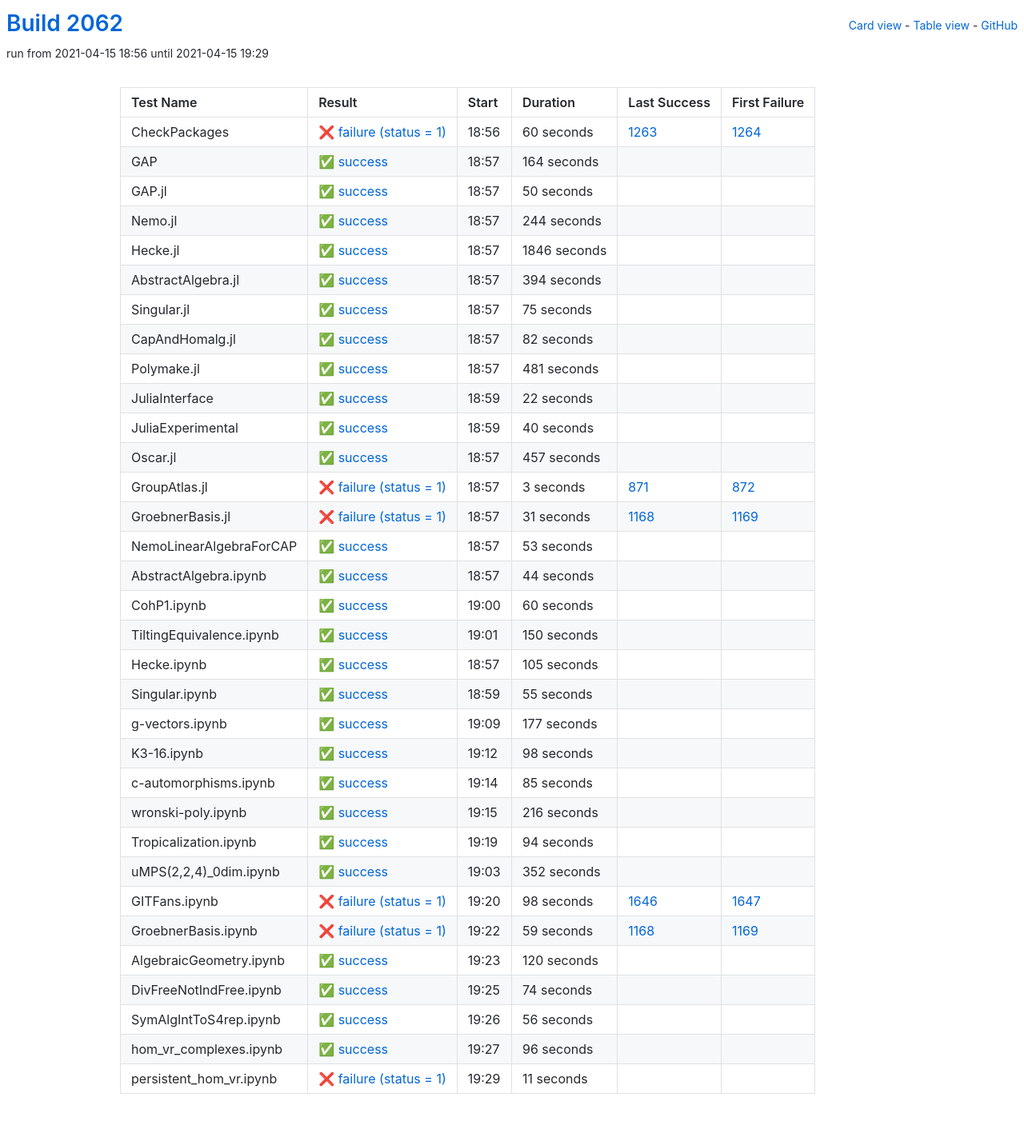
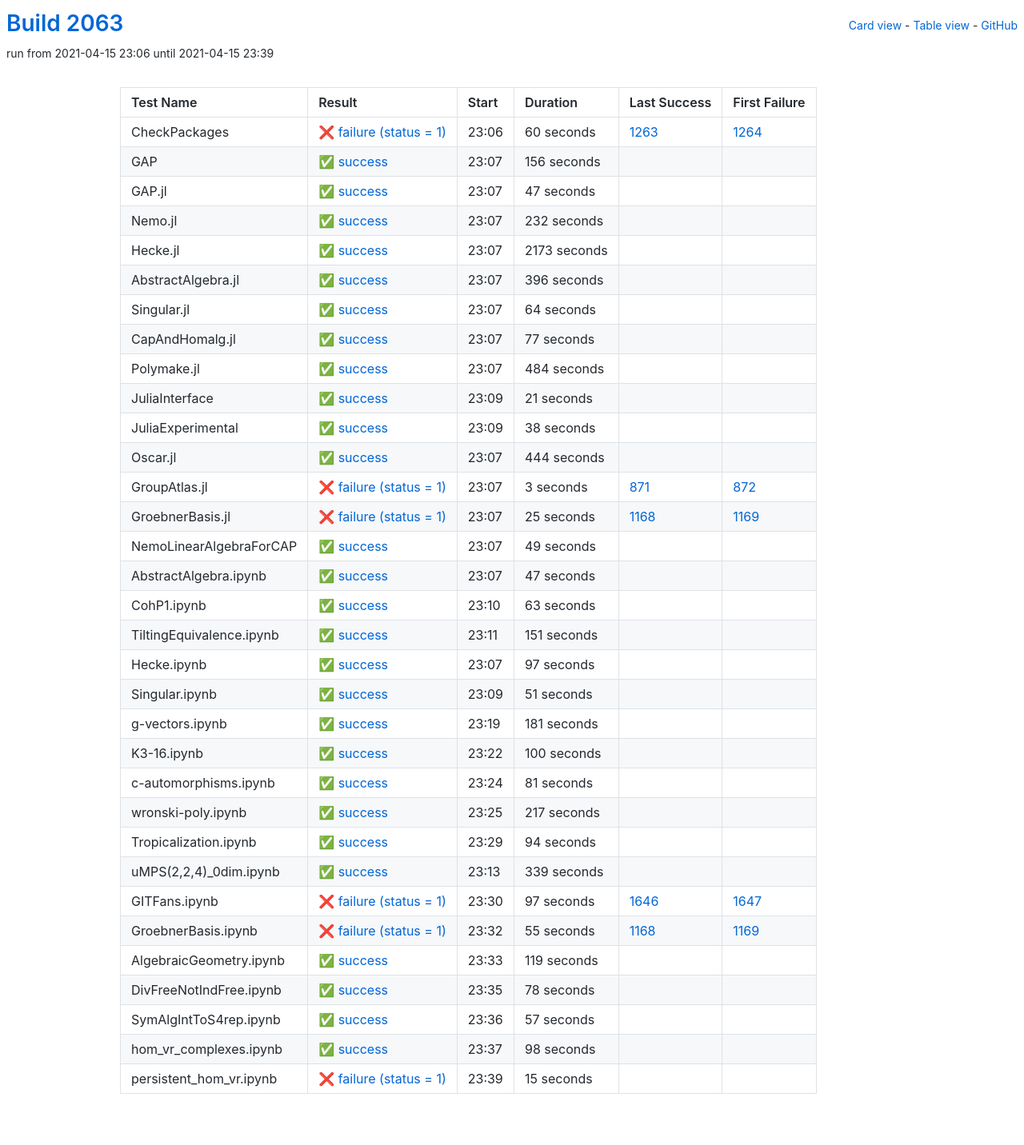
Before and after one commit to oscar-system/oscar-ci-status-stable, a Jekyll site: the page built from table.html, in a window 1280 px wide. Shown: the whole page at 80% size. Built offline with Jekyll 4.4.1, drawn with Linux system fonts in a browser that asks for light colours.

Commit message:
Build #2063

```diff
--- a/_data/ci.yml
+++ b/_data/ci.yml
@@ -1,6 +1,6 @@
 ---
-build: 2062
-build_url: https://oscarci.mathematik.uni-kl.de/job/oscar-stable/2062/
+build: 2063
+build_url: https://oscarci.mathematik.uni-kl.de/job/oscar-stable/2063/
 job: oscar-stable
 organization: oscar-system
 repo: oscar-ci-status-stable
@@ -8,8 +8,8 @@ repourl: https://github.com/oscar-system/oscar-ci-status-stable
 tests:
 - name: CheckPackages
   id: checkpackages
-  log: https://oscarci.mathematik.uni-kl.de/job/oscar-stable/2062/artifact/logs/build-2062/CheckPackages.log
-  start: 2021-04-15 18:56
+  log: https://oscarci.mathematik.uni-kl.de/job/oscar-stable/2063/artifact/logs/build-2063/CheckPackages.log
+  start: 2021-04-15 23:06
   success: false
   exitcode: 1
   status: failure
@@ -20,140 +20,140 @@ tests:
   first_failure_url: https://oscarci.mathematik.uni-kl.de/job/oscar-stable/1264/
 - name: GAP
   id: gap
-  log: https://oscarci.mathematik.uni-kl.de/job/oscar-stable/2062/artifact/logs/build-2062/GAP.log
-  start: 2021-04-15 18:57
+  log: https://oscarci.mathematik.uni-kl.de/job/oscar-stable/2063/artifact/logs/build-2063/GAP.log
+  start: 2021-04-15 23:07
   success: true
   exitcode: 0
   status: success
-  duration: 164
+  duration: 156
   last_success: false
   last_success_url:
   first_failure: false
   first_failure_url:
 - name: GAP.jl
   id: gap-jl
-  log: https://oscarci.mathematik.uni-kl.de/job/oscar-stable/2062/artifact/logs/build-2062/GAP.jl.log
-  start: 2021-04-15 18:57
+  log: https://oscarci.mathematik.uni-kl.de/job/oscar-stable/2063/artifact/logs/build-2063/GAP.jl.log
+  start: 2021-04-15 23:07
   success: true
   exitcode: 0
   status: success
-  duration: 50
+  duration: 47
   last_success: false
   last_success_url:
   first_failure: false
   first_failure_url:
 - name: Nemo.jl
   id: nemo-jl
-  log: https://oscarci.mathematik.uni-kl.de/job/oscar-stable/2062/artifact/logs/build-2062/Nemo.jl.log
-  start: 2021-04-15 18:57
+  log: https://oscarci.mathematik.uni-kl.de/job/oscar-stable/2063/artifact/logs/build-2063/Nemo.jl.log
+  start: 2021-04-15 23:07
   success: true
   exitcode: 0
   status: success
-  duration: 244
+  duration: 232
   last_success: false
   last_success_url:
   first_failure: false
   first_failure_url:
 - name: Hecke.jl
   id: hecke-jl
-  log: https://oscarci.mathematik.uni-kl.de/job/oscar-stable/2062/artifact/logs/build-2062/Hecke.jl.log
-  start: 2021-04-15 18:57
+  log: https://oscarci.mathematik.uni-kl.de/job/oscar-stable/2063/artifact/logs/build-2063/Hecke.jl.log
+  start: 2021-04-15 23:07
   success: true
   exitcode: 0
   status: success
-  duration: 1846
+  duration: 2173
   last_success: false
   last_success_url:
   first_failure: false
   first_failure_url:
 - name: AbstractAlgebra.jl
   id: abstractalgebra-jl
-  log: https://oscarci.mathematik.uni-kl.de/job/oscar-stable/2062/artifact/logs/build-2062/AbstractAlgebra.jl.log
-  start: 2021-04-15 18:57
+  log: https://oscarci.mathematik.uni-kl.de/job/oscar-stable/2063/artifact/logs/build-2063/AbstractAlgebra.jl.log
+  start: 2021-04-15 23:07
   success: true
   exitcode: 0
   status: success
-  duration: 394
+  duration: 396
   last_success: false
   last_success_url:
   first_failure: false
   first_failure_url:
 - name: Singular.jl
   id: singular-jl
-  log: https://oscarci.mathematik.uni-kl.de/job/oscar-stable/2062/artifact/logs/build-2062/Singular.jl.log
-  start: 2021-04-15 18:57
+  log: https://oscarci.mathematik.uni-kl.de/job/oscar-stable/2063/artifact/logs/build-2063/Singular.jl.log
+  start: 2021-04-15 23:07
   success: true
   exitcode: 0
   status: success
-  duration: 75
+  duration: 64
   last_success: false
   last_success_url:
   first_failure: false
   first_failure_url:
 - name: CapAndHomalg.jl
   id: capandhomalg-jl
-  log: https://oscarci.mathematik.uni-kl.de/job/oscar-stable/2062/artifact/logs/build-2062/CapAndHomalg.jl.log
-  start: 2021-04-15 18:57
+  log: https://oscarci.mathematik.uni-kl.de/job/oscar-stable/2063/artifact/logs/build-2063/CapAndHomalg.jl.log
+  start: 2021-04-15 23:07
   success: true
   exitcode: 0
   status: success
-  duration: 82
+  duration: 77
   last_success: false
   last_success_url:
   first_failure: false
   first_failure_url:
 - name: Polymake.jl
   id: polymake-jl
-  log: https://oscarci.mathematik.uni-kl.de/job/oscar-stable/2062/artifact/logs/build-2062/Polymake.jl.log
-  start: 2021-04-15 18:57
+  log: https://oscarci.mathematik.uni-kl.de/job/oscar-stable/2063/artifact/logs/build-2063/Polymake.jl.log
+  start: 2021-04-15 23:07
   success: true
   exitcode: 0
   status: success
-  duration: 481
+  duration: 484
   last_success: false
   last_success_url:
   first_failure: false
   first_failure_url:
 - name: JuliaInterface
   id: juliainterface
-  log: https://oscarci.mathematik.uni-kl.de/job/oscar-stable/2062/artifact/logs/build-2062/JuliaInterface.log
-  start: 2021-04-15 18:59
+  log: https://oscarci.mathematik.uni-kl.de/job/oscar-stable/2063/artifact/logs/build-2063/JuliaInterface.log
+  start: 2021-04-15 23:09
   success: true
   exitcode: 0
   status: success
-  duration: 22
+  duration: 21
   last_success: false
   last_success_url:
   first_failure: false
   first_failure_url:
 - name: JuliaExperimental
   id: juliaexperimental
-  log: https://oscarci.mathematik.uni-kl.de/job/oscar-stable/2062/artifact/logs/build-2062/JuliaExperimental.log
-  start: 2021-04-15 18:59
+  log: https://oscarci.mathematik.uni-kl.de/job/oscar-stable/2063/artifact/logs/build-2063/JuliaExperimental.log
+  start: 2021-04-15 23:09
   success: true
   exitcode: 0
   status: success
-  duration: 40
+  duration: 38
   last_success: false
   last_success_url:
   first_failure: false
   first_failure_url:
 - name: Oscar.jl
   id: oscar-jl
-  log: https://oscarci.mathematik.uni-kl.de/job/oscar-stable/2062/artifact/logs/build-2062/Oscar.jl.log
-  start: 2021-04-15 18:57
+  log: https://oscarci.mathematik.uni-kl.de/job/oscar-stable/2063/artifact/logs/build-2063/Oscar.jl.log
+  start: 2021-04-15 23:07
   success: true
   exitcode: 0
   status: success
-  duration: 457
+  duration: 444
   last_success: false
   last_success_url:
   first_failure: false
   first_failure_url:
 - name: GroupAtlas.jl
   id: groupatlas-jl
-  log: https://oscarci.mathematik.uni-kl.de/job/oscar-stable/2062/artifact/logs/build-2062/GroupAtlas.jl.log
-  start: 2021-04-15 18:57
+  log: https://oscarci.mathematik.uni-kl.de/job/oscar-stable/2063/artifact/logs/build-2063/GroupAtlas.jl.log
+  start: 2021-04-15 23:07
   success: false
   exitcode: 1
   status: failure
@@ -164,140 +164,140 @@ tests:
   first_failure_url: https://oscarci.mathematik.uni-kl.de/job/oscar-stable/872/
 - name: GroebnerBasis.jl
   id: groebnerbasis-jl
-  log: https://oscarci.mathematik.uni-kl.de/job/oscar-stable/2062/artifact/logs/build-2062/GroebnerBasis.jl.log
-  start: 2021-04-15 18:57
+  log: https://oscarci.mathematik.uni-kl.de/job/oscar-stable/2063/artifact/logs/build-2063/GroebnerBasis.jl.log
+  start: 2021-04-15 23:07
   success: false
   exitcode: 1
   status: failure
-  duration: 31
+  duration: 25
   last_success: 1168
   last_success_url: https://oscarci.mathematik.uni-kl.de/job/oscar-stable/1168/
   first_failure: 1169
   first_failure_url: https://oscarci.mathematik.uni-kl.de/job/oscar-stable/1169/
 - name: NemoLinearAlgebraForCAP
   id: nemolinearalgebraforcap
-  log: https://oscarci.mathematik.uni-kl.de/job/oscar-stable/2062/artifact/logs/build-2062/NemoLinearAlgebraForCAP.log
-  start: 2021-04-15 18:57
+  log: https://oscarci.mathematik.uni-kl.de/job/oscar-stable/2063/artifact/logs/build-2063/NemoLinearAlgebraForCAP.log
+  start: 2021-04-15 23:07
   success: true
   exitcode: 0
   status: success
-  duration: 53
+  duration: 49
   last_success: false
   last_success_url:
   first_failure: false
   first_failure_url:
 - name: AbstractAlgebra.ipynb
   id: abstractalgebra-ipynb
-  log: https://oscarci.mathematik.uni-kl.de/job/oscar-stable/2062/artifact/logs/build-2062/AbstractAlgebra.ipynb.log
-  start: 2021-04-15 18:57
+  log: https://oscarci.mathematik.uni-kl.de/job/oscar-stable/2063/artifact/logs/build-2063/AbstractAlgebra.ipynb.log
+  start: 2021-04-15 23:07
   success: true
   exitcode: 0
   status: success
-  duration: 44
+  duration: 47
   last_success: false
   last_success_url:
   first_failure: false
   first_failure_url:
 - name: CohP1.ipynb
   id: cohp1-ipynb
-  log: https://oscarci.mathematik.uni-kl.de/job/oscar-stable/2062/artifact/logs/build-2062/CohP1.ipynb.log
-  start: 2021-04-15 19:00
+  log: https://oscarci.mathematik.uni-kl.de/job/oscar-stable/2063/artifact/logs/build-2063/CohP1.ipynb.log
+  start: 2021-04-15 23:10
   success: true
   exitcode: 0
   status: success
-  duration: 60
+  duration: 63
   last_success: false
   last_success_url:
   first_failure: false
   first_failure_url:
 - name: TiltingEquivalence.ipynb
   id: tiltingequivalence-ipynb
-  log: https://oscarci.mathematik.uni-kl.de/job/oscar-stable/2062/artifact/logs/build-2062/TiltingEquivalence.ipynb.log
-  start: 2021-04-15 19:01
+  log: https://oscarci.mathematik.uni-kl.de/job/oscar-stable/2063/artifact/logs/build-2063/TiltingEquivalence.ipynb.log
+  start: 2021-04-15 23:11
   success: true
   exitcode: 0
   status: success
-  duration: 150
+  duration: 151
   last_success: false
   last_success_url:
   first_failure: false
   first_failure_url:
 - name: Hecke.ipynb
   id: hecke-ipynb
-  log: https://oscarci.mathematik.uni-kl.de/job/oscar-stable/2062/artifact/logs/build-2062/Hecke.ipynb.log
-  start: 2021-04-15 18:57
+  log: https://oscarci.mathematik.uni-kl.de/job/oscar-stable/2063/artifact/logs/build-2063/Hecke.ipynb.log
+  start: 2021-04-15 23:07
   success: true
   exitcode: 0
   status: success
-  duration: 105
+  duration: 97
   last_success: false
   last_success_url:
   first_failure: false
   first_failure_url:
 - name: Singular.ipynb
   id: singular-ipynb
-  log: https://oscarci.mathematik.uni-kl.de/job/oscar-stable/2062/artifact/logs/build-2062/Singular.ipynb.log
-  start: 2021-04-15 18:59
+  log: https://oscarci.mathematik.uni-kl.de/job/oscar-stable/2063/artifact/logs/build-2063/Singular.ipynb.log
+  start: 2021-04-15 23:09
   success: true
   exitcode: 0
   status: success
-  duration: 55
+  duration: 51
   last_success: false
   last_success_url:
   first_failure: false
   first_failure_url:
 - name: g-vectors.ipynb
   id: g-vectors-ipynb
-  log: https://oscarci.mathematik.uni-kl.de/job/oscar-stable/2062/artifact/logs/build-2062/g-vectors.ipynb.log
-  start: 2021-04-15 19:09
+  log: https://oscarci.mathematik.uni-kl.de/job/oscar-stable/2063/artifact/logs/build-2063/g-vectors.ipynb.log
+  start: 2021-04-15 23:19
   success: true
   exitcode: 0
   status: success
-  duration: 177
+  duration: 181
   last_success: false
   last_success_url:
   first_failure: false
   first_failure_url:
 - name: K3-16.ipynb
   id: k3-16-ipynb
-  log: https://oscarci.mathematik.uni-kl.de/job/oscar-stable/2062/artifact/logs/build-2062/K3-16.ipynb.log
-  start: 2021-04-15 19:12
+  log: https://oscarci.mathematik.uni-kl.de/job/oscar-stable/2063/artifact/logs/build-2063/K3-16.ipynb.log
+  start: 2021-04-15 23:22
   success: true
   exitcode: 0
   status: success
-  duration: 98
+  duration: 100
   last_success: false
   last_success_url:
   first_failure: false
   first_failure_url:
 - name: c-automorphisms.ipynb
   id: c-automorphisms-ipynb
-  log: https://oscarci.mathematik.uni-kl.de/job/oscar-stable/2062/artifact/logs/build-2062/c-automorphisms.ipynb.log
-  start: 2021-04-15 19:14
+  log: https://oscarci.mathematik.uni-kl.de/job/oscar-stable/2063/artifact/logs/build-2063/c-automorphisms.ipynb.log
+  start: 2021-04-15 23:24
   success: true
   exitcode: 0
   status: success
-  duration: 85
+  duration: 81
   last_success: false
   last_success_url:
   first_failure: false
   first_failure_url:
 - name: wronski-poly.ipynb
   id: wronski-poly-ipynb
-  log: https://oscarci.mathematik.uni-kl.de/job/oscar-stable/2062/artifact/logs/build-2062/wronski-poly.ipynb.log
-  start: 2021-04-15 19:15
+  log: https://oscarci.mathematik.uni-kl.de/job/oscar-stable/2063/artifact/logs/build-2063/wronski-poly.ipynb.log
+  start: 2021-04-15 23:25
   success: true
   exitcode: 0
   status: success
-  duration: 216
+  duration: 217
   last_success: false
   last_success_url:
   first_failure: false
   first_failure_url:
 - name: Tropicalization.ipynb
   id: tropicalization-ipynb
-  log: https://oscarci.mathematik.uni-kl.de/job/oscar-stable/2062/artifact/logs/build-2062/Tropicalization.ipynb.log
-  start: 2021-04-15 19:19
+  log: https://oscarci.mathematik.uni-kl.de/job/oscar-stable/2063/artifact/logs/build-2063/Tropicalization.ipynb.log
+  start: 2021-04-15 23:29
   success: true
   exitcode: 0
   status: success
@@ -308,96 +308,96 @@ tests:
   first_failure_url:
 - name: uMPS(2,2,4)_0dim.ipynb
   id: umps-2-2-4-0dim-ipynb
-  log: https://oscarci.mathematik.uni-kl.de/job/oscar-stable/2062/artifact/logs/build-2062/uMPS-2-2-4-_0dim.ipynb.log
-  start: 2021-04-15 19:03
+  log: https://oscarci.mathematik.uni-kl.de/job/oscar-stable/2063/artifact/logs/build-2063/uMPS-2-2-4-_0dim.ipynb.log
+  start: 2021-04-15 23:13
   success: true
   exitcode: 0
   status: success
-  duration: 352
+  duration: 339
   last_success: false
   last_success_url:
   first_failure: false
   first_failure_url:
 - name: GITFans.ipynb
   id: gitfans-ipynb
-  log: https://oscarci.mathematik.uni-kl.de/job/oscar-stable/2062/artifact/logs/build-2062/GITFans.ipynb.log
-  start: 2021-04-15 19:20
+  log: https://oscarci.mathematik.uni-kl.de/job/oscar-stable/2063/artifact/logs/build-2063/GITFans.ipynb.log
+  start: 2021-04-15 23:30
   success: false
   exitcode: 1
   status: failure
-  duration: 98
+  duration: 97
   last_success: 1646
   last_success_url: https://oscarci.mathematik.uni-kl.de/job/oscar-stable/1646/
   first_failure: 1647
   first_failure_url: https://oscarci.mathematik.uni-kl.de/job/oscar-stable/1647/
 - name: GroebnerBasis.ipynb
   id: groebnerbasis-ipynb
-  log: https://oscarci.mathematik.uni-kl.de/job/oscar-stable/2062/artifact/logs/build-2062/GroebnerBasis.ipynb.log
-  start: 2021-04-15 19:22
+  log: https://oscarci.mathematik.uni-kl.de/job/oscar-stable/2063/artifact/logs/build-2063/GroebnerBasis.ipynb.log
+  start: 2021-04-15 23:32
   success: false
   exitcode: 1
   status: failure
-  duration: 59
+  duration: 55
   last_success: 1168
   last_success_url: https://oscarci.mathematik.uni-kl.de/job/oscar-stable/1168/
   first_failure: 1169
   first_failure_url: https://oscarci.mathematik.uni-kl.de/job/oscar-stable/1169/
 - name: AlgebraicGeometry.ipynb
   id: algebraicgeometry-ipynb
-  log: https://oscarci.mathematik.uni-kl.de/job/oscar-stable/2062/artifact/logs/build-2062/AlgebraicGeometry.ipynb.log
-  start: 2021-04-15 19:23
+  log: https://oscarci.mathematik.uni-kl.de/job/oscar-stable/2063/artifact/logs/build-2063/AlgebraicGeometry.ipynb.log
+  start: 2021-04-15 23:33
   success: true
   exitcode: 0
   status: success
-  duration: 120
+  duration: 119
   last_success: false
   last_success_url:
   first_failure: false
   first_failure_url:
 - name: DivFreeNotIndFree.ipynb
   id: divfreenotindfree-ipynb
-  log: https://oscarci.mathematik.uni-kl.de/job/oscar-stable/2062/artifact/logs/build-2062/DivFreeNotIndFree.ipynb.log
-  start: 2021-04-15 19:25
+  log: https://oscarci.mathematik.uni-kl.de/job/oscar-stable/2063/artifact/logs/build-2063/DivFreeNotIndFree.ipynb.log
+  start: 2021-04-15 23:35
   success: true
   exitcode: 0
   status: success
-  duration: 74
+  duration: 78
   last_success: false
   last_success_url:
   first_failure: false
   first_failure_url:
 - name: SymAlgIntToS4rep.ipynb
   id: symalginttos4rep-ipynb
-  log: https://oscarci.mathematik.uni-kl.de/job/oscar-stable/2062/artifact/logs/build-2062/SymAlgIntToS4rep.ipynb.log
-  start: 2021-04-15 19:26
+  log: https://oscarci.mathematik.uni-kl.de/job/oscar-stable/2063/artifact/logs/build-2063/SymAlgIntToS4rep.ipynb.log
+  start: 2021-04-15 23:36
   success: true
   exitcode: 0
   status: success
-  duration: 56
+  duration: 57
   last_success: false
   last_success_url:
   first_failure: false
   first_failure_url:
 - name: hom_vr_complexes.ipynb
   id: hom-vr-complexes-ipynb
-  log: https://oscarci.mathematik.uni-kl.de/job/oscar-stable/2062/artifact/logs/build-2062/hom_vr_complexes.ipynb.log
-  start: 2021-04-15 19:27
+  log: https://oscarci.mathematik.uni-kl.de/job/oscar-stable/2063/artifact/logs/build-2063/hom_vr_complexes.ipynb.log
+  start: 2021-04-15 23:37
   success: true
   exitcode: 0
   status: success
-  duration: 96
+  duration: 98
   last_success: false
   last_success_url:
   first_failure: false
   first_failure_url:
 - name: persistent_hom_vr.ipynb
   id: persistent-hom-vr-ipynb
-  log: https://oscarci.mathematik.uni-kl.de/job/oscar-stable/2062/artifact/logs/build-2062/persistent_hom_vr.ipynb.log
-  start: 2021-04-15 19:29
+  log: https://oscarci.mathematik.uni-kl.de/job/oscar-stable/2063/artifact/logs/build-2063/persistent_hom_vr.ipynb.log
+  start: 2021-04-15 23:39
   success: false
   exitcode: 1
   status: failure
-  duration: 11
+  duration: 15
   last_success: false
   last_success_url:
   first_failure: false
```
Also changed, not shown: README.md.
